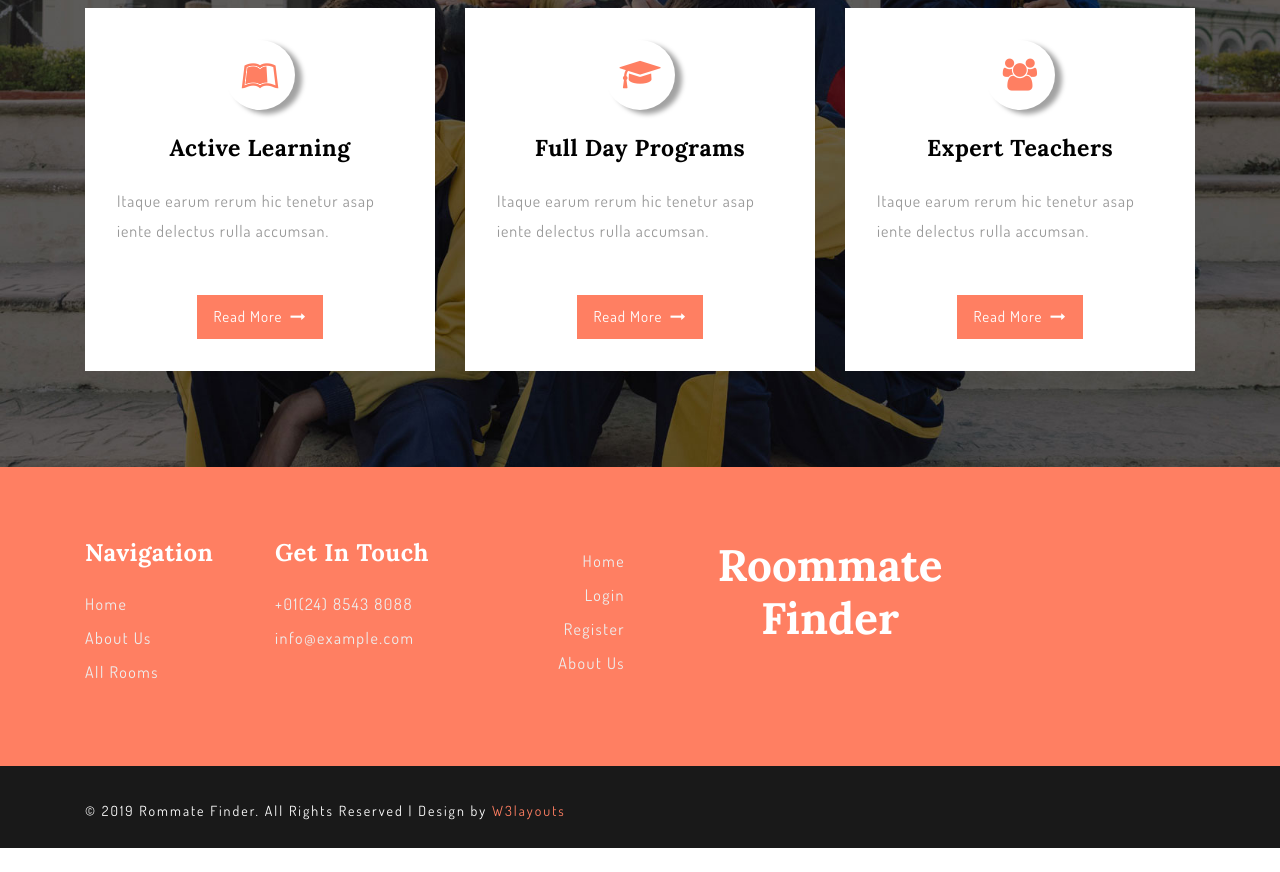
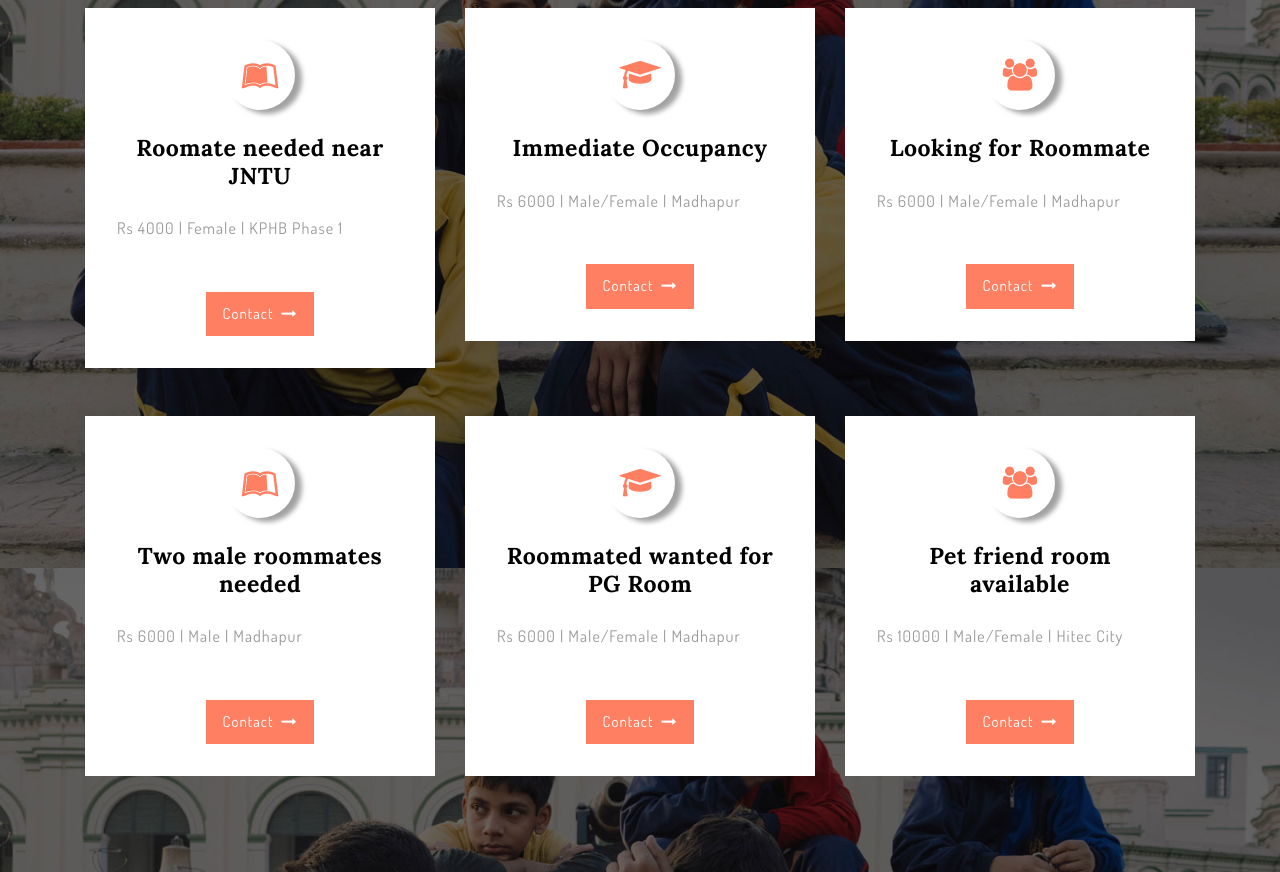
Before and after one commit to varmab/roommatefinder_static, a plain HTML site: page index.html in a window 1280 px wide. Shown: the part 1640-2512 px from the top of the page. Before the commit the page ends 2488 px from the top, so only its background shows below. Drawn offline with Linux system fonts and the light colour scheme.

Commit message:
Initial version

```diff
--- a/index.html
+++ b/index.html
@@ -133,25 +133,51 @@ License URL: http://creativecommons.org/licenses/by/3.0/
                 <div class="col-lg-4 serv-w3mk mt-5">
                     <div class="w3pvtits-services-grids">
                         <span class="fa fa-leanpub ser-icon" aria-hidden="true"></span>
-                        <h4 class="text-bl my-4">Active Learning</h4>
-                        <p class="text-left">Itaque earum rerum hic tenetur asap iente delectus rulla accumsan.</p>
-                        <a class="service-btn mt-xl-5 mt-4 btn" href="#">Read More<span class="fa fa-long-arrow-right ml-2"></span></a>
+                        <h4 class="text-bl my-4">Roomate needed near JNTU</h4>
+                        <p class="text-left">Rs 4000 | Female | KPHB Phase 1</p>
+                        <a class="service-btn mt-xl-5 mt-4 btn" href="#">Contact<span class="fa fa-long-arrow-right ml-2"></span></a>
                     </div>
                 </div>
                 <div class="col-lg-4 serv-w3mk mt-5">
                     <div class="w3pvtits-services-grids">
                         <span class="fa fa-graduation-cap ser-icon" aria-hidden="true"></span>
-                        <h4 class="text-bl my-4">Full Day Programs </h4>
-                        <p class="text-left">Itaque earum rerum hic tenetur asap iente delectus rulla accumsan.</p>
-                        <a class="service-btn mt-xl-5 mt-4 btn" href="#">Read More<span class="fa fa-long-arrow-right ml-2"></span></a>
+                        <h4 class="text-bl my-4">Immediate Occupancy</h4>
+                        <p class="text-left">Rs 6000 | Male/Female | Madhapur</p>
+                        <a class="service-btn mt-xl-5 mt-4 btn" href="#">Contact<span class="fa fa-long-arrow-right ml-2"></span></a>
                     </div>
                 </div>
                 <div class="col-lg-4 serv-w3mk mt-5">
                     <div class="w3pvtits-services-grids">
                         <span class="fa fa-users ser-icon" aria-hidden="true"></span>
-                        <h4 class="text-bl my-4">Expert Teachers</h4>
-                        <p class="text-left">Itaque earum rerum hic tenetur asap iente delectus rulla accumsan.</p>
-                        <a class="service-btn mt-xl-5 mt-4 btn" href="#">Read More<span class="fa fa-long-arrow-right ml-2"></span></a>
+                        <h4 class="text-bl my-4">Looking for Roommate</h4>
+                        <p class="text-left">Rs 6000 | Male/Female | Madhapur</p>
+                        <a class="service-btn mt-xl-5 mt-4 btn" href="#">Contact<span class="fa fa-long-arrow-right ml-2"></span></a>
+                    </div>
+                </div>
+            </div>
+            <div class="row w3pvtits-services-row text-center">
+                <div class="col-lg-4 serv-w3mk mt-5">
+                    <div class="w3pvtits-services-grids">
+                        <span class="fa fa-leanpub ser-icon" aria-hidden="true"></span>
+                        <h4 class="text-bl my-4">Two male roommates needed</h4>
+                        <p class="text-left">Rs 6000 | Male | Madhapur</p>
+                        <a class="service-btn mt-xl-5 mt-4 btn" href="#">Contact<span class="fa fa-long-arrow-right ml-2"></span></a>
+                    </div>
+                </div>
+                <div class="col-lg-4 serv-w3mk mt-5">
+                    <div class="w3pvtits-services-grids">
+                        <span class="fa fa-graduation-cap ser-icon" aria-hidden="true"></span>
+                        <h4 class="text-bl my-4">Roommated wanted for PG Room</h4>
+                        <p class="text-left">Rs 6000 | Male/Female | Madhapur</p>
+                        <a class="service-btn mt-xl-5 mt-4 btn" href="#">Contact<span class="fa fa-long-arrow-right ml-2"></span></a>
+                    </div>
+                </div>
+                <div class="col-lg-4 serv-w3mk mt-5">
+                    <div class="w3pvtits-services-grids">
+                        <span class="fa fa-users ser-icon" aria-hidden="true"></span>
+                        <h4 class="text-bl my-4">Pet friend room available</h4>
+                        <p class="text-left">Rs 10000 | Male/Female | Hitec City</p>
+                        <a class="service-btn mt-xl-5 mt-4 btn" href="#">Contact<span class="fa fa-long-arrow-right ml-2"></span></a>
                     </div>
                 </div>
             </div>
```
